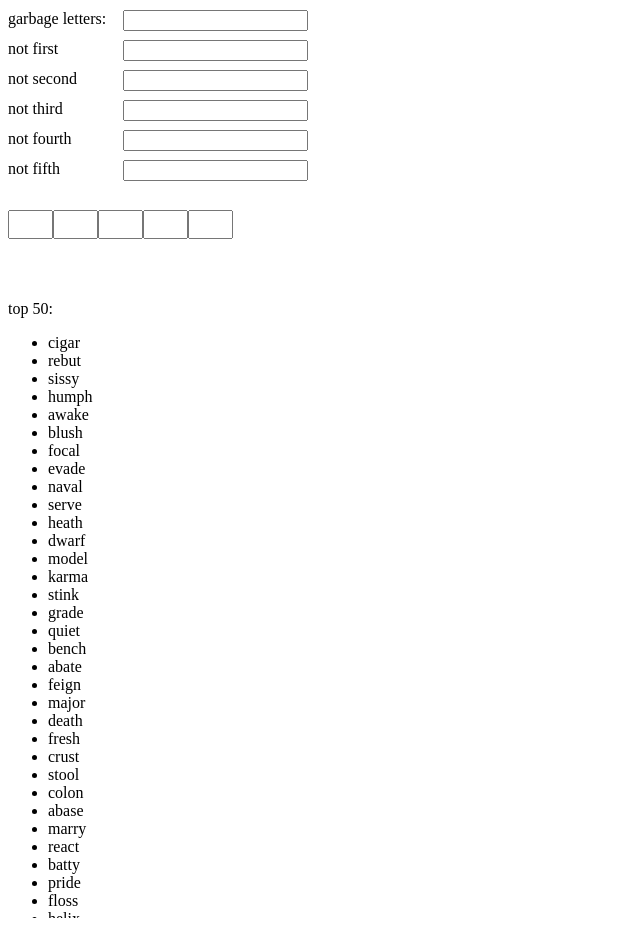
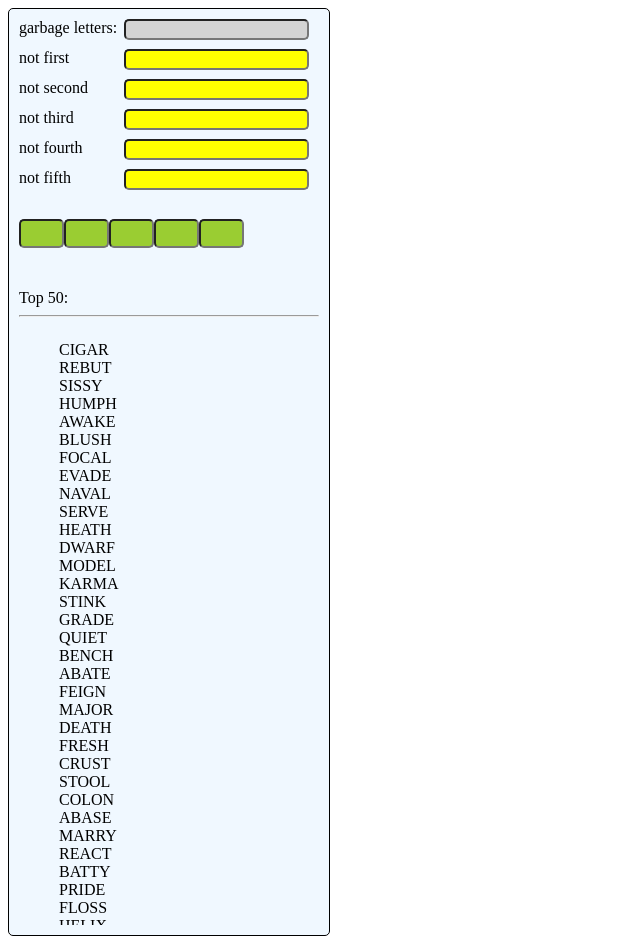
Before and after one commit to j-flan/wordle-burglar, an Angular app in the folder app/: page / in a window 1280 px wide. Shown: the whole page, without its empty margins (0-640 px from the left). Built offline with nearby package versions, Linux system fonts and the light colour scheme.

Commit message:
I burgled wordle

```diff
--- a/app/src/app/app.component.html
+++ b/app/src/app/app.component.html
@@ -1,24 +1,25 @@
 <div class="root">
   <div class="no-good">
-    <div class="input-line"  size="1">garbage letters: <input [(ngModel)]="badLetters" (ngModelChange)="updateWords()"></div>
-    <div class="input-line" maxlength="4" size="1">not first <input [(ngModel)]="first" (ngModelChange)="filterKnown(first, 0)"></div>
-    <div class="input-line" maxlength="4" size="1">not second <input [(ngModel)]="second" (ngModelChange)="filterKnown(second, 1)"></div>
-    <div class="input-line" maxlength="4" size="1">not third <input [(ngModel)]="third" (ngModelChange)="filterKnown(third, 2)"></div>
-    <div class="input-line" maxlength="4" size="1">not fourth <input [(ngModel)]="fourth" (ngModelChange)="filterKnown(fourth, 3)"></div>
-    <div class="input-line" maxlength="4" size="1">not fifth <input [(ngModel)]="fifth" (ngModelChange)="filterKnown(fifth, 4)"></div>
+    <div class="input-line garbage"  size="1">garbage letters: <input [(ngModel)]="badLetters" (ngModelChange)="filterWords()"></div>
+    <div class="input-line" maxlength="4" size="1">not first <input [(ngModel)]="first" (ngModelChange)="setKnown(first, 0)"></div>
+    <div class="input-line" maxlength="4" size="1">not second <input [(ngModel)]="second" (ngModelChange)="setKnown(second, 1)"></div>
+    <div class="input-line" maxlength="4" size="1">not third <input [(ngModel)]="third" (ngModelChange)="setKnown(third, 2)"></div>
+    <div class="input-line" maxlength="4" size="1">not fourth <input [(ngModel)]="fourth" (ngModelChange)="setKnown(fourth, 3)"></div>
+    <div class="input-line" maxlength="4" size="1">not fifth <input [(ngModel)]="fifth" (ngModelChange)="setKnown(fifth, 4)"></div>
   </div>
   <div class="known">
-    <input maxlength="1" size="1" [(ngModel)]="firstCorrect" (ngModelChange)="filterCorrect(firstCorrect, 0)">
-    <input maxlength="1" size="1" [(ngModel)]="secondCorrect" (ngModelChange)="filterCorrect(secondCorrect, 1)">
-    <input maxlength="1" size="1" [(ngModel)]="thirdCorrect" (ngModelChange)="filterCorrect(thirdCorrect, 2)">
-    <input maxlength="1" size="1" [(ngModel)]="fourthCorrect" (ngModelChange)="filterCorrect(fourthCorrect, 3)">
-    <input maxlength="1" size="1" [(ngModel)]="fifthCorrect" (ngModelChange)="filterCorrect(fifthCorrect, 4)">
+    <input maxlength="1" size="1" [(ngModel)]="firstCorrect" (ngModelChange)="setCorrect(firstCorrect, 0)">
+    <input maxlength="1" size="1" [(ngModel)]="secondCorrect" (ngModelChange)="setCorrect(secondCorrect, 1)">
+    <input maxlength="1" size="1" [(ngModel)]="thirdCorrect" (ngModelChange)="setCorrect(thirdCorrect, 2)">
+    <input maxlength="1" size="1" [(ngModel)]="fourthCorrect" (ngModelChange)="setCorrect(fourthCorrect, 3)">
+    <input maxlength="1" size="1" [(ngModel)]="fifthCorrect" (ngModelChange)="setCorrect(fifthCorrect, 4)">
   </div>
   <div class="list">
-    top {{LISTMAX}}:
+    Top {{LISTMAX}}:
+    <hr>
     <div class="list-box">
       <ul >
-        <li *ngFor="let word of top | async" >{{word}}</li>
+        <li *ngFor="let word of top | async" >{{word.toUpperCase()}}</li>
       </ul>
     </div>
   </div>
--- a/app/src/app/app.component.scss
+++ b/app/src/app/app.component.scss
@@ -1,45 +1,60 @@
-
-.root{
-display:block;
-width:100%;
-  .no-good{
+.root {
+  display: block;
+  width: 320px;
+  border-style: solid;
+  border-color: black;
+  border-width: 1px;
+  background-color:aliceblue;
+  border-radius: 5px;
+  .no-good {
     width: 300px;
     height: 100px;
-    .input-line{
+    .input-line {
       position: relative;
-      height:20px;
-      margin-top:10px;
-      left: 10;
-      input{
-
-        float:right;
+      height: 20px;
+      margin-top: 10px;
+      margin-left: 10px;
+      input {
+        float: right;
+        background-color: yellow;
+        border-radius: 5px;
+        text-transform:uppercase;
+      }
+    }
+    .garbage{
+      input {
+        float: right;
+        background-color: lightgray;
       }
     }
   }
-  .known{
-    input{
+  .known {
+    input {
       font-size: 1.25em;
       text-align: center;
-
+      background-color: yellowgreen;
+      border-radius: 5px;
+      text-transform:uppercase;
     }
     height: 50px;
     margin-top: 100px;
-    position:relative;
-    left: 10;
+    position: relative;
+    margin-left: 10px;
   }
-  .list{
-    margin-top: 40px;
+  .list {
+    margin-top: 20px;
     position: relative;
-    left: 10;
+    margin-left: 10px;
+    margin-bottom: 10px;
     width: 300px;
-    .list-box{
-      height:600px;
+    .list-box {
+      height: 600px;
       overflow: auto;
-      ul{
-        position:relative;
+      ul {
+        position: relative;
+        list-style: none;
         right: 50;
       }
     }
   }
-
 }
--- a/app/src/app/app.component.ts
+++ b/app/src/app/app.component.ts
@@ -1,5 +1,5 @@
 import { Component } from '@angular/core';
-import { BehaviorSubject, from, Subject, take } from 'rxjs';
+import { BehaviorSubject } from 'rxjs';
 import { wordList } from './word-list';
 import * as _ from 'lodash';
 
@@ -10,17 +10,17 @@ import * as _ from 'lodash';
 })
 export class AppComponent {
   top: BehaviorSubject<any> = new BehaviorSubject([]);
-  badLetters: any = [];
-  correctLetters: any = [];
-  knownLetters: any = [];
-  filteredWords: any = [];
+  badLetters: string[] = [];
+  correctLetters: string[] = [];
+  knownLetters: string[] = [];
+  filteredWords: string[] = [];
   LISTMAX = 50;
 
-  first: any = [];
-  second: any = [];
-  third: any = [];
-  fourth: any = [];
-  fifth: any = [];
+  first: string = '';
+  second: string = '';
+  third: string = '';
+  fourth: string = '';
+  fifth: string = '';
 
   firstCorrect: string = '';
   secondCorrect: string = '';
@@ -28,25 +28,9 @@ export class AppComponent {
   fourthCorrect: string = '';
   fifthCorrect: string = '';
 
-  correctLetters$: Subject<any> = new Subject();
-  knownLetters$: Subject<any> = new Subject();
-  badLetters$: Subject<any> = new Subject();
-
-  constructor() { //public wordListService: WordListService
+  constructor() {
     this.filteredWords = wordList;
     this.getTop();
-    this.correctLetters$.subscribe({
-      next: (obj) => {
-        this.correctLetters[obj.index] = obj.letter;
-        this.updateWords();
-      },
-    });
-    this.knownLetters$.subscribe({
-      next: (obj) => {
-        this.knownLetters[obj.index] = obj.letters;
-        this.updateWords();
-      },
-    });
   }
 
   //heirarchy:
@@ -54,26 +38,60 @@ export class AppComponent {
   //known
   //unknownposition
 
-  filterCorrect(letter: any, index: number) {
-    this.correctLetters$.next({ letter, index });
+  setCorrect(letter: string, index: number) {
+    this.correctLetters[index] = letter;
+    this.filterWords();
   }
-  filterKnown(letters: any, index: number) {
-    this.knownLetters$.next({ letters, index });
+  setKnown(letters: string, index: number) {
+    this.knownLetters[index] = letters;
+    this.filterWords();
   }
 
-  updateWords() {
+  filterWords() {
     this.filteredWords = wordList;
-    this.updateBadLetters();
+    this.filterBadLetters();
+    this.removeBadFromKnown();
+    this.filterCorrectLetters();
+    this.filterKnownLetters();
+    this.getTop();
+  }
+  filterBadLetters() {
+    if (this.badLetters?.length)
+      _.forEach(this.badLetters, (letter) => {
+        if (letter){
+          if(_.find(this.correctLetters, correctLetter=>letter == correctLetter)){
+            this.badLetters = _.filter(this.badLetters, badLetter=>badLetter!=letter);
+          }else{
+            this.filteredWords = _.filter(
+              this.filteredWords,
+              (word) => !_.includes(word, letter)
+            );
+          }
+        }
+
+      });
+  }
+  removeBadFromKnown() {
+    let needsReset: boolean = false
     _.forEach(this.knownLetters, (letters, index) => {
       _.forEach(letters, (letter) => {
-        if (_.includes(this.badLetters, letter))
-          _.remove(
+        if (_.includes(this.badLetters, letter)) {
+          needsReset = true;
+          const filtered = _.filter(
             this.knownLetters[index],
-            (knownletter) => knownletter == letter
+            (knownletter) => knownletter != letter
           );
+          needsReset = true;
+          this.knownLetters[index] = filtered.join('');
+          this.setKnownModel(this.knownLetters[index], index);
+        }
       });
     });
+    if(needsReset)
+      this.filterWords();
+  }
 
+  filterCorrectLetters() {
     if (this.correctLetters?.length)
       _.forEach(this.correctLetters, (letter, index) => {
         if (letter)
@@ -82,25 +100,18 @@ export class AppComponent {
             (word) => word[index] == letter
           );
       });
-    this.updateKnownLetters();
-    this.getTop();
   }
-  updateBadLetters() {
-    if (this.badLetters?.length)
-      _.forEach(this.badLetters, (letter) => {
-        if (letter)
-          this.filteredWords = _.filter(
-            this.filteredWords,
-            (word) => !_.includes(word, letter)
-          );
-      });
-  }
-  updateKnownLetters() {
+  filterKnownLetters() {
     if (this.knownLetters?.length)
       _.forEach(this.knownLetters, (letters, index) => {
         if (letters) {
           _.forEach(letters, (letter) => {
             if (letter)
+            if(_.find(this.correctLetters, correctLetter=>letter == correctLetter)){
+              this.knownLetters[index] = _.filter(this.knownLetters[index], known=>known != letter).join('')
+              this.setKnownModel(this.knownLetters[index], index)
+            }
+            else
               this.filteredWords = _.filter(
                 this.filteredWords,
                 (word) => word[index] != letter && _.includes(word, letter)
@@ -114,4 +125,15 @@ export class AppComponent {
     const words = _.slice(this.filteredWords, 0, this.LISTMAX);
     this.top.next([...words]);
   }
+  setKnownModel(string:string, index:number){
+    index == 0
+      ? (this.first = string)
+      : index == 1
+      ? (this.second = string)
+      : index == 2
+      ? (this.third = string)
+      : index == 3
+      ? (this.fourth = string)
+      : (this.fifth = string);
+  }
 }
```
